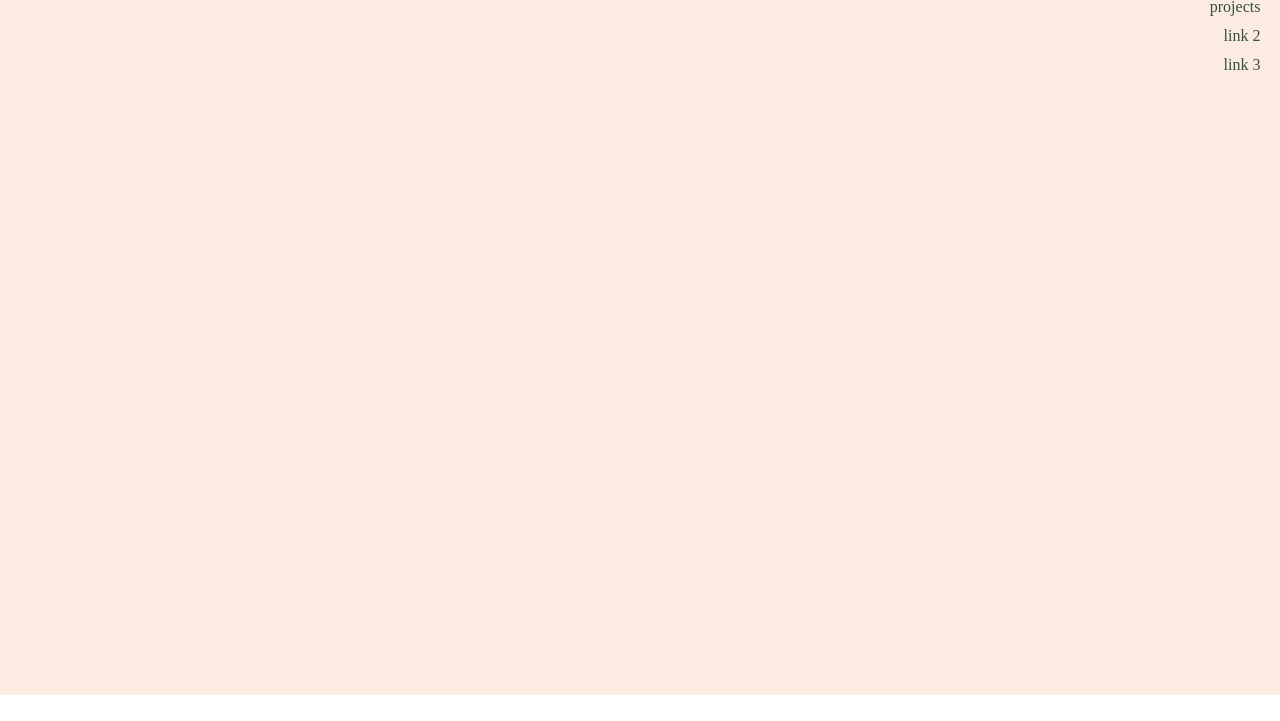
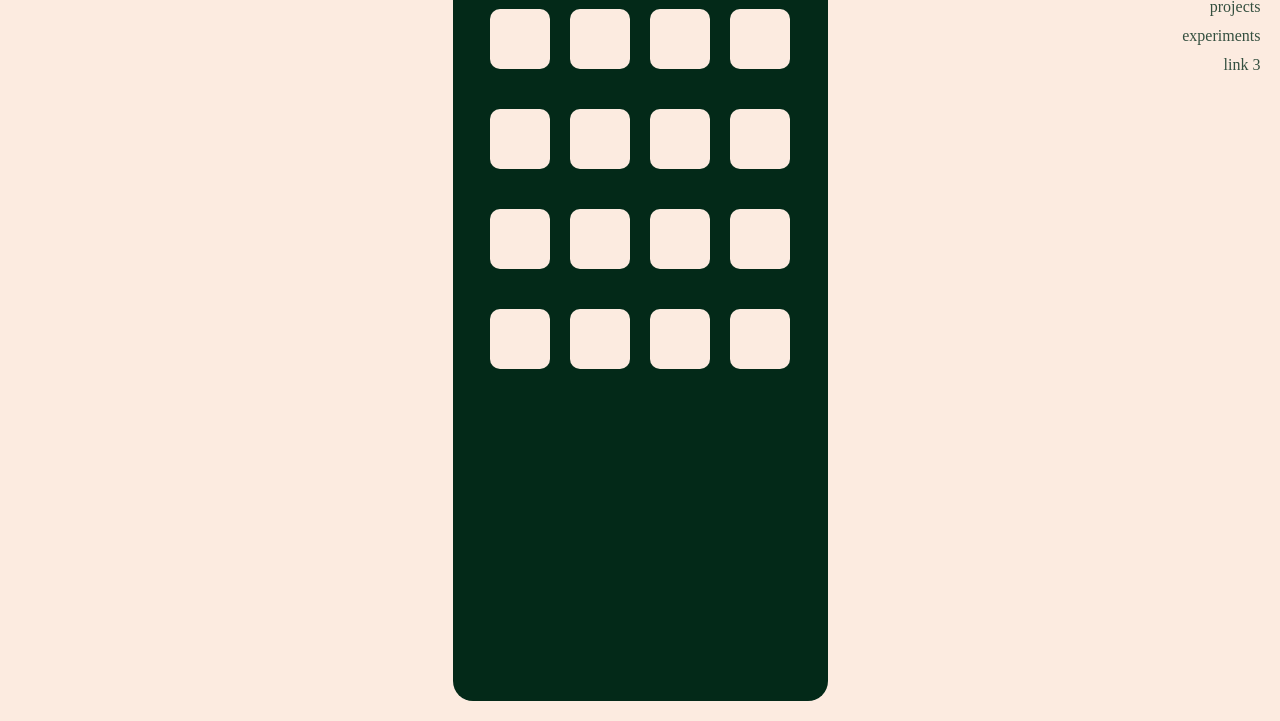
Before and after one commit to phinch/hinch-crossing, a Gatsby site: page /experimental in a window 1280 px wide. Before the commit this address had no page. Shown: the part 105-826 px from the top of the page. Before the commit the page ends 800 px from the top, so only its background shows below. Built offline with nearby package versions, Linux system fonts and the light colour scheme; Gatsby itself is replaced by a stand-in of ours.

Commit message:
add experimental page; install framer-motion

```diff
--- a/package.json
+++ b/package.json
@@ -6,6 +6,7 @@
   "author": "Kyle Mathews <mathews.kyle@gmail.com>",
   "dependencies": {
     "aphrodite": "^2.4.0",
+    "framer-motion": "^2.7.7",
     "gatsby": "^2.15.29",
     "gatsby-image": "^2.2.24",
     "gatsby-plugin-manifest": "^2.2.20",
--- a/public/page-data/dev-404-page/page-data.json
+++ b/public/page-data/dev-404-page/page-data.json
@@ -1 +1 @@
-{"componentChunkName":"component---cache-dev-404-page-js","path":"/dev-404-page/","webpackCompilationHash":"","result":{"data":{"allSitePage":{"nodes":[{"path":"/404/"},{"path":"/about/"},{"path":"/"},{"path":"/photos/"},{"path":"/projects/"},{"path":"/404.html"}]}},"pageContext":{"isCreatedByStatefulCreatePages":true}}}
+{"componentChunkName":"component---cache-dev-404-page-js","path":"/dev-404-page/","webpackCompilationHash":"","result":{"data":{"allSitePage":{"nodes":[{"path":"/404/"},{"path":"/about/"},{"path":"/"},{"path":"/photos/"},{"path":"/projects/"},{"path":"/404.html"},{"path":"/experimental/"}]}},"pageContext":{"isCreatedByStatefulCreatePages":true}}}
--- /dev/null
+++ b/public/page-data/experimental/page-data.json
@@ -0,0 +1 @@
+{"componentChunkName":"component---src-pages-experimental-js","path":"/experimental/","webpackCompilationHash":"","result":{"pageContext":{"isCreatedByStatefulCreatePages":true}}}
--- a/src/components/MainMenu.jsx
+++ b/src/components/MainMenu.jsx
@@ -55,8 +55,8 @@ const MainMenu = ({ siteTitle }) => {
           </Link>
         </h1>
         <h1 className={css(styles.subLink)}>
-          <Link to="/" type="primary">
-            link 2
+          <Link to="/experimental" type="primary">
+            experiments
           </Link>
         </h1>
         <h1 className={css(styles.subLink)}>
--- /dev/null
+++ b/src/pages/experimental.js
@@ -0,0 +1,74 @@
+import React from 'react';
+import { motion } from 'framer-motion'
+
+import Layout from '../components/layout';
+import SEO from '../components/seo';
+import * as colors from '../tokens/colors'
+import { css, StyleSheet } from 'aphrodite';
+
+const styles = StyleSheet.create({
+  centerWrapper: {
+    display: 'flex',
+    justifyContent: 'center',
+    alignItems: 'center',
+    height: '100vh',
+  },
+  iphoneScreen: {
+    width: 375,
+    height: 812,
+    borderRadius: 20,
+    background: colors.moss,
+    display: 'flex',
+    flexWrap: 'wrap',
+    alignContent: 'flex-start',
+    padding: 20,
+    justifyContent: 'center',
+  },
+  appIcon: {
+    background: colors.sun,
+    height: 60,
+    width: 60,
+    borderRadius: 10,
+    marginLeft: 10,
+    marginRight: 10,
+    marginBottom: 40,
+    cursor: 'pointer',
+  },
+})
+
+const children = (() => {
+  const children = []
+  for (let childIndex = 0; childIndex < 20; childIndex++) {
+    children.push({ childIndex });
+  }
+  return children
+})();
+
+const ExperimentalPage = () => {
+  const screenRef = React.useRef(null)
+  const [isEditing, setIsEditing] = React.useState(false);
+
+  return (
+    <Layout>
+      <SEO title="experimental" />
+      <div className={css(styles.centerWrapper)}>
+        <div className={css(styles.iphoneScreen)} ref={screenRef}>
+          {children.map(child => (
+            <motion.div
+              className={css(styles.appIcon)}
+              key={child.childIndex}
+              whileTap={{
+                scale: [null, 1, 0.9, 1.1],
+                opacity: [null, 0.5, 0.5, 1],
+              }}
+              drag
+              dragConstraints={screenRef}
+            />
+          ))}
+        </div>
+      </div>
+    </Layout>
+  );
+};
+
+export default ExperimentalPage;
```
Also changed, not shown: 1 other file.
